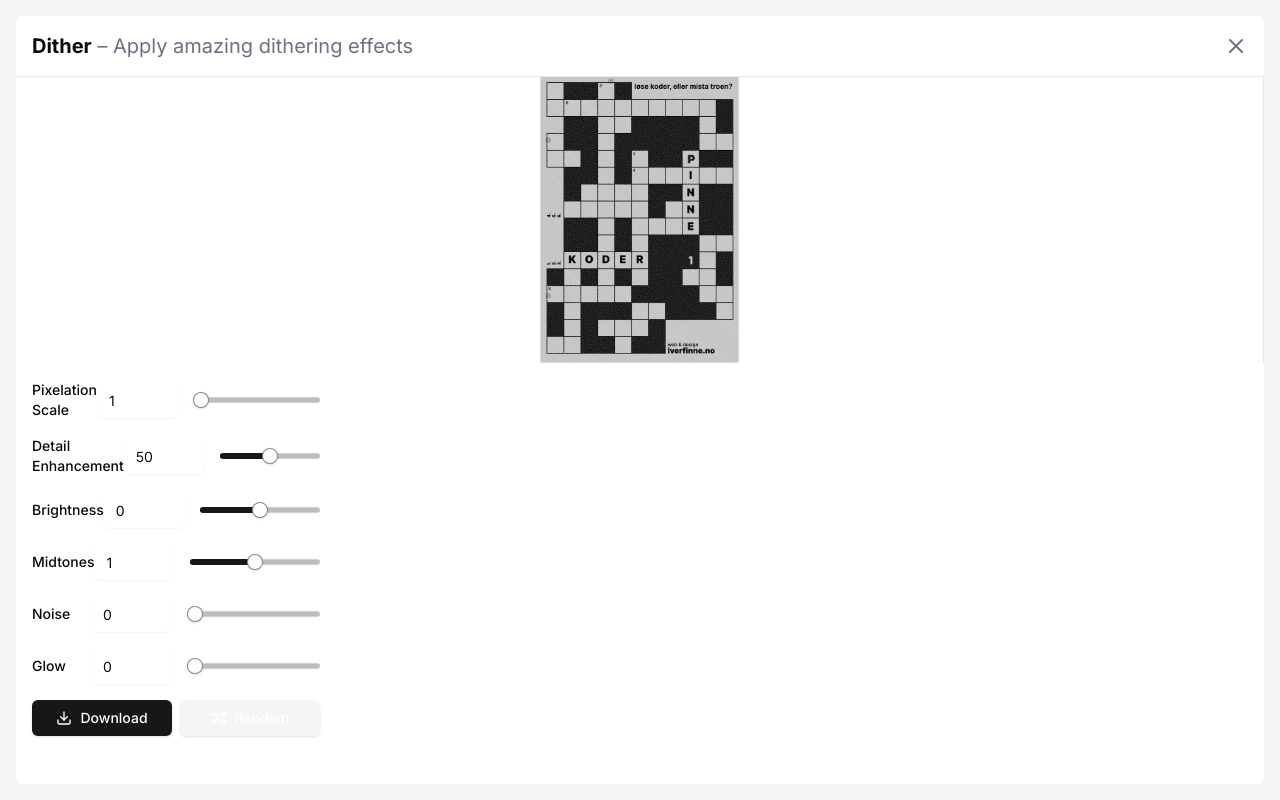
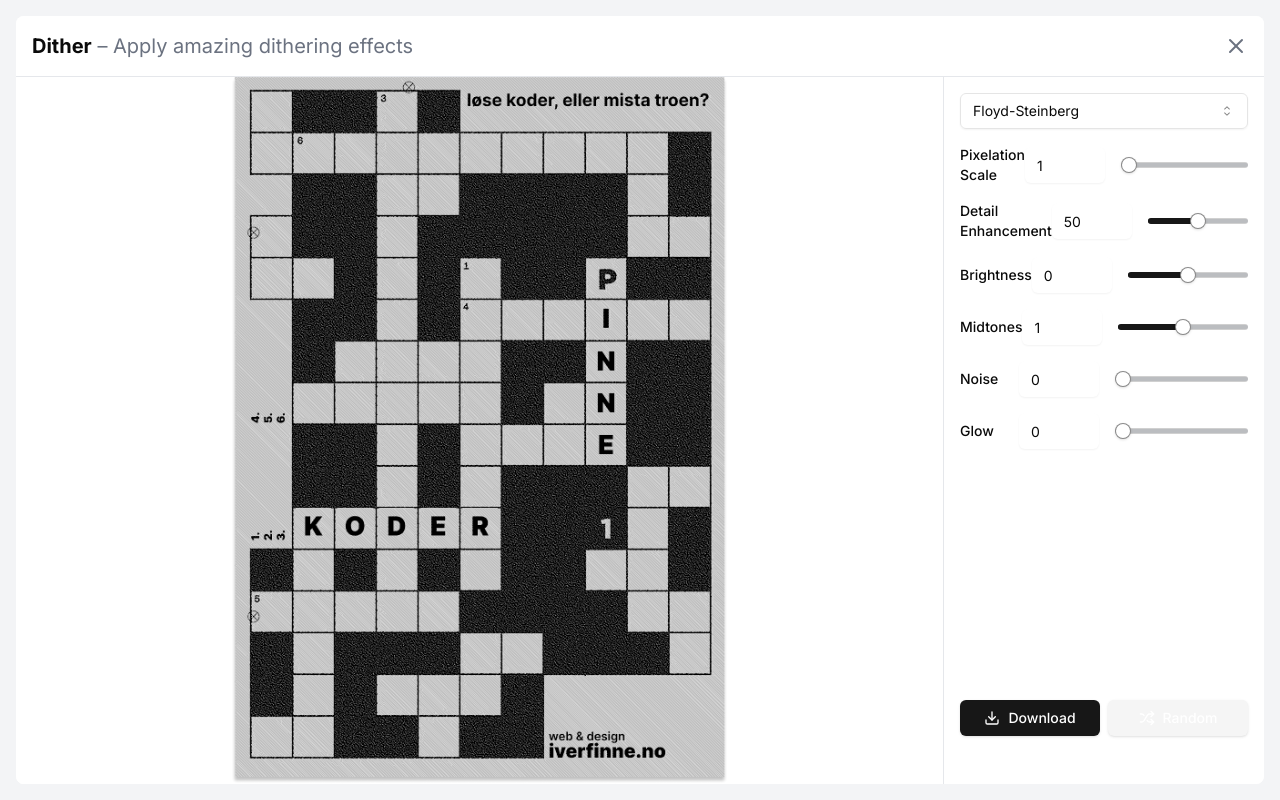
Before and after one commit to lukketsvane/dither, a Next.js app: page / in a window 1280 px wide. Built offline with nearby package versions, Linux system fonts and the light colour scheme.

Commit message:
functional

```diff
--- a/next.config.mjs
+++ b/next.config.mjs
@@ -1,6 +1,6 @@
 /** @type {import('next').NextConfig} */
 const nextConfig = {
-  reactStrictMode: true,
+  reactStrictMode: false,
   images: {
     remotePatterns: [
       {
--- a/package.json
+++ b/package.json
@@ -5,8 +5,7 @@
   "scripts": {
     "dev": "next dev",
     "build": "next build",
-    "start": "next start",
-    "lint": "next lint"
+    "start": "next start"
   },
   "dependencies": {
     "@radix-ui/react-icons": "^1.3.0",
--- a/src/components/dither-plugin.tsx
+++ b/src/components/dither-plugin.tsx
@@ -1,10 +1,11 @@
+/* eslint-disable */
 'use client'
 
 import React, { useState, useRef, useEffect } from 'react'
 import { Slider } from "@/components/ui/slider"
 import { Button } from "@/components/ui/button"
 import { Input } from "@/components/ui/input"
-import { Select } from "@/components/ui/select"
+import { Select, SelectContent, SelectItem, SelectTrigger, SelectValue } from "@/components/ui/select"
 import { X, Download, Shuffle } from "lucide-react"
 
 const defaultImage = "/kryssord.png"
@@ -322,8 +323,7 @@ export default function DisplacePlugin() {
 
   useEffect(() => {
     applyDithering()
-  }, [selectedImage, selectedAlgorithm, pixelationScale, detailEnhancement, brightness,
-midtones, noise, glow])
+  }, [selectedImage, selectedAlgorithm, pixelationScale, detailEnhancement, brightness, midtones, noise, glow])
 
   const handleDownload = () => {
     if (processedImage) {
@@ -341,7 +341,8 @@ midtones, noise, glow])
     setPixelationScale(Math.floor(Math.random() * 10) + 1)
     setDetailEnhancement(Math.floor(Math.random() * 101))
     setBrightness(Math.floor(Math.random() * 201) - 100)
-    setMidtones(Math.random() * 2)
+    set
+Midtones(Math.random() * 2)
     setNoise(Math.floor(Math.random() * 101))
     setGlow(Math.floor(Math.random() * 101))
   }
@@ -357,8 +358,7 @@ midtones, noise, glow])
           <X className="h-6 w-6" />
         </button>
       </div>
-      <div className="flex flex-col h-full bg-white overflow-hidden">
-
+      <div className="flex flex-1 overflow-hidden">
         <div
           className="flex-1 flex items-center justify-center border-r border-gray-200 cursor-pointer overflow-auto bg-white"
           onClick={handleColumnClick}
@@ -379,12 +379,18 @@ midtones, noise, glow])
           <canvas ref={canvasRef} className="hidden" />
         </div>
         <div className="w-80 flex flex-col p-4 overflow-y-auto">
-        <Select
-          options={ditherAlgorithms}
-          value={selectedAlgorithm.toString()} // Convert to string
-          onChange={(value) => setSelectedAlgorithm(Number(value))}
-          className="mb-4"
-        />
+          <Select onValueChange={(value) => setSelectedAlgorithm(Number(value))}>
+            <SelectTrigger className="mb-4">
+              <SelectValue placeholder={ditherAlgorithms[selectedAlgorithm]} />
+            </SelectTrigger>
+            <SelectContent>
+              {ditherAlgorithms.map((algorithm, index) => (
+                <SelectItem key={algorithm} value={index.toString()}>
+                  {algorithm}
+                </SelectItem>
+              ))}
+            </SelectContent>
+          </Select>
           <div className="space-y-4 mb-4">
             <div className="flex items-center">
               <span className="text-sm font-medium w-32">Pixelation Scale</span>
```
